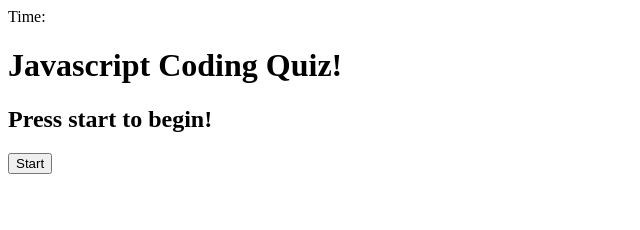
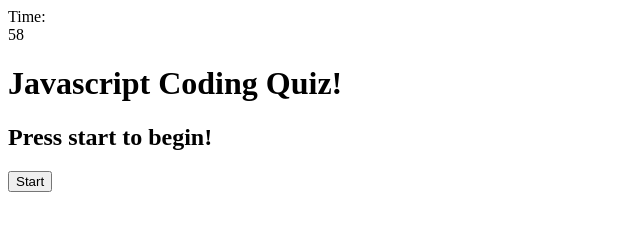
Before and after one commit to Cyril1743/Javascript-Test, a plain HTML site: page index.html in a window 1280 px wide. Both pictures are taken after a click on the button "Start". Shown: the whole page, without its empty margins (0-640 px from the left). Drawn offline with Linux system fonts and the light colour scheme.

Commit message:
Added script tag and start game function

```diff
--- a/assets/script.js
+++ b/assets/script.js
@@ -6,6 +6,7 @@ var answer3 = document.querySelector("#answer3");
 var answer4 = document.querySelector("#answer4");
 var questionDiv = document.querySelector("#question")
 var time = document.querySelector("#timerspan")
+var count = 60
 //Varibles for the game
 var chosenAnswer = "";
 var questionNumber = 0;
@@ -20,7 +21,17 @@ var answers = {
     6: ["Dirty Old Man", "Date of Manufacture", "Document Object Model", "Distributed Order Management"]
 };
 var correctAnswer = ["To add functionality", "All the above", "Type and Value", "Return the remainder", "All the above", "A function", "Document Object Model"]
-
 //Function to start the game
+startbutton.addEventListener("click", startGame)
+function startGame() {
+    var timer = setInterval(function () {
+        count--
+        time.textContent = count
+        if (count === 0) {
+            clearInterval(timer)
+            endGame()
+        }
+    }, 1000)
+}
 //Check to see if the answer is correct
 //Functon to end the game and record the score
--- a/index.html
+++ b/index.html
@@ -9,7 +9,7 @@
 </head>
 <body>
     <header>
-        <div>Time:</div><span id="timerspan"></span>
+        <div>Time:</div><span id="timerspan">60</span>
     </header>
     <h1>Javascript Coding Quiz!</h1>
     <h2>Press start to begin!</h2>
@@ -19,5 +19,6 @@
     <button type="button" id="answer2" style="display: none;"></button>
     <button type="button" id="answer3" style="display: none;"></button>
     <button type="button" id="answer4" style="display: none;"></button>
+    <script src="./assets/script.js"></script>
 </body>
 </html>
```
